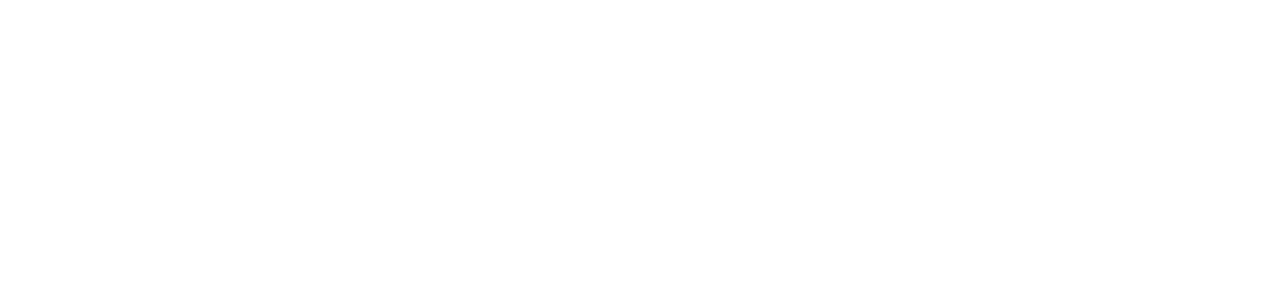
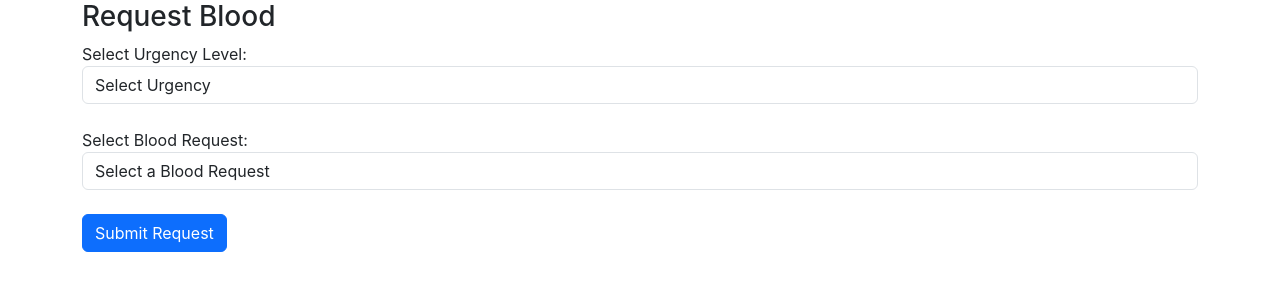
Before and after one commit to sona306/BloodDonation_FE, a React (Create React App) app: page /inventoryconsumer in a window 1280 px wide. Before the commit this address had no page. Shown: the top 300 px of the page. Built offline with nearby package versions, Linux system fonts and the light colour scheme.

Commit message:
admin inven req comp

```diff
--- a/src/App.js
+++ b/src/App.js
@@ -19,6 +19,8 @@ import Consumer from './components/Consumer';
 import SearchDonar from './components/SearchDonar';
 import RequestBlood from './components/RequestBlood';
 import ApproveBloodReq from './components/ApproveBloodReq';
+import InventoryDonar from './components/InventoryDonar';
+import InventoryConsumer from './components/InventoryConsumer';
 
 
 function App() {
@@ -45,6 +47,8 @@ function App() {
         <Route path='/requestblood' element={<RequestBlood/>}/>
         <Route path='/approvebloodreq' element={<ApproveBloodReq/>}/>
 
+        <Route path='/inventorydonar' element={<InventoryDonar/>}/>
+        <Route path='/inventoryconsumer' element={<InventoryConsumer/>}/>
       </Routes>
     </BrowserRouter>
   );
--- a/src/components/Admin.jsx
+++ b/src/components/Admin.jsx
@@ -19,7 +19,8 @@ const Admin = () => {
                     Easily manage all donor requests and approvals in this section. Ensure efficient processing and track the status of each request.
                   </p>
                   <a href="/approvedonationreq" class="btn btn-primary">Pending Donar Request</a><br></br><br></br>
-                  <a href="/viewdonationreq" class="btn btn-primary">View Status</a>
+                  <a href="/viewdonationreq" class="btn btn-primary">View Status</a><br></br><br></br>
+                  <a href="/inventorydonar" class="btn btn-primary">Manage Inventory</a>
                 </div>
               </div><br></br>
 
@@ -31,7 +32,7 @@ const Admin = () => {
                     Easily manage all consumer requests and approvals in this section
                   </p>
                   <a href="/approvebloodreq" class="btn btn-primary">New Blood Request</a><br></br><br></br>
-
+                  <a href="/inventoryconsumer" class="btn btn-primary">Manage Inventory</a><br></br><br></br>
                 </div>
               </div>
 
--- a/src/components/ApproveBloodReq.jsx
+++ b/src/components/ApproveBloodReq.jsx
@@ -79,7 +79,7 @@ const ApproveBloodReq = () => {
                         {requests.map((request, index) => (
                             <li key={index} className="list-group-item">
                                 <strong>Full Name:</strong> {request.fullname}<br />
-                                <strong>Blood Type:</strong> {request.bloodtype}<br />
+                                <strong>Blood Type:</strong> {request.BloodGroup}<br />
                                 <strong>Requested Date:</strong> {new Date(request.requestedDate).toLocaleDateString()}<br />
                                 <strong>Location:</strong> {request.location}<br />
                                 <strong>Amount Required:</strong> {request.Amount} units<br />
--- a/src/components/ConsumerSignup.jsx
+++ b/src/components/ConsumerSignup.jsx
@@ -10,7 +10,7 @@ const ConsumerSignup = () => {
             "fullname":'',
             "dateofbirth":'',
             "gender":'',
-            "bloodtype":'',
+            "BloodGroup":'',
             "phonenumber":'',
             "email":'',
             "homeaddress":'',
@@ -59,7 +59,7 @@ const ConsumerSignup = () => {
 
                             <div className="col col-12 col-sm-6 col-md-6 col-lg-6 col-xl-6 col-xxl-6">
                                 <label htmlFor="" className="form-label">Blood Type</label>
-                                <select name="bloodtype" id="" className="form-control" value={signup.bloodtype} onChange={inputHandler}>
+                                <select name="BloodGroup" id="" className="form-control" value={signup.BloodGroup} onChange={inputHandler}>
                                     <option value="select">------------Select--------------</option>
                                     <option value="A+">A+</option>
                                     <option value="A-">A-</option>
--- a/src/components/DonarSignup.jsx
+++ b/src/components/DonarSignup.jsx
@@ -10,7 +10,7 @@ const DonarSignup = () => {
             "fullname":'',
             "dateofbirth":'',
             "gender":'',
-            "bloodtype":'',
+            "BloodGroup":'',
             "phonenumber":'',
             "email":'',
             "homeaddress":'',
@@ -58,7 +58,7 @@ const DonarSignup = () => {
                             </div>
                             <div className="col col-12 col-sm-6 col-md-6 col-lg-6 col-xl-6 col-xxl-6">
                                 <label htmlFor="" className="form-label">Blood Type</label>
-                                <select name="bloodtype" id="" className="form-control" value={signup.bloodtype} onChange={inputHandler}>
+                                <select name="BloodGroup" id="" className="form-control" value={signup.BloodGroup} onChange={inputHandler}>
                                     <option value="select">------------Select--------------</option>
                                     <option value="A+">A+</option>
                                     <option value="A-">A-</option>
--- /dev/null
+++ b/src/components/InventoryConsumer.jsx
@@ -0,0 +1,114 @@
+import axios from 'axios';
+import React, { useEffect, useState } from 'react'
+
+const InventoryConsumer = () => {
+    const [requests, setRequests] = useState([]); // State for blood requests
+    const [selectedRequest, setSelectedRequest] = useState(null); // State for selected request
+    const [responseMessage, setResponseMessage] = useState(''); // State for response message
+    const [urgency, setUrgency] = useState(''); // State for urgency level
+
+    // Fetch approved blood requests from the backend based on urgency
+    useEffect(() => {
+        const fetchBloodRequests = async () => {
+            if (!urgency) return; // Don't fetch if urgency is not set
+
+            try {
+                const response = await axios.post('http://localhost:8080/admin/bloodRequestsByUrgency', {
+                    urgency // Pass urgency level to the backend
+                }, {
+                    headers: {
+                        "token": sessionStorage.getItem("token"),
+                        "Content-Type": "application/json"
+                    }
+                });
+                setRequests(response.data.requests); // Assuming backend returns an array of approved requests
+            } catch (error) {
+                console.error("Error fetching blood requests:", error);
+                setResponseMessage("Failed to fetch blood requests.");
+            }
+        };
+
+        fetchBloodRequests();
+    }, [urgency]); // Dependency on urgency
+
+    // Handle form submission
+    const handleSubmit = async (e) => {
+        e.preventDefault();
+        if (!selectedRequest) {
+            setResponseMessage("Please select a valid request.");
+            return;
+        }
+
+        const { BloodGroup, Amount } = selectedRequest; // Extract values from selected request
+
+        // Ensure we log what is being submitted
+        console.log("Submitting data:", {
+            BloodGroup,
+            Amount,
+            urgency
+        });
+
+        try {
+            const response = await axios.post("http://localhost:8080/admin/bloodinventoryconsumer", {
+                BloodGroup, // Pass the correct blood group
+                Amount, // Pass the correct amount
+                urgency // Pass the urgency level from state
+            });
+            // Update the response message on successful request
+            setResponseMessage(response.data.message);
+        } catch (error) {
+            // Handle errors and set the response message
+            console.error("Error submitting request:", error);
+            setResponseMessage(error.response?.data?.error || "An error occurred. Please try again.");
+        }
+    };
+
+    return (
+        <div className="container">
+            <h3>Request Blood</h3>
+
+            <div className="form-group">
+                <label>Select Urgency Level:</label>
+                <select className="form-control" value={urgency} onChange={(e) => setUrgency(e.target.value)}>
+                    <option value="">Select Urgency</option>
+                    <option value="Normal">Normal</option>
+                    <option value="Urgent">Urgent</option>
+                    <option value="Critical">Critical</option>
+                </select>
+            </div>
+            <br />
+
+            <form onSubmit={handleSubmit}>
+                <div className="form-group">
+                    <label>Select Blood Request:</label>
+                    <select
+                        className="form-control"
+                        value={selectedRequest ? selectedRequest._id : ''}
+                        onChange={(e) => {
+                            const requestId = e.target.value;
+                            const request = requests.find(req => req._id === requestId);
+                            setSelectedRequest(request || null); // Set the selected request
+                        }}
+                        required
+                    >
+                        <option value="">Select a Blood Request</option>
+                        {requests.map((request) => (
+                            <option key={request._id} value={request._id}>
+                                {request.fullname} - {request.BloodGroup} - {request.Amount} units - ({request.location})
+                            </option>
+                        ))}
+                    </select>
+                </div>
+                <br />
+                <button type="submit" className="btn btn-primary">
+                    Submit Request
+                </button>
+            </form>
+            {responseMessage && (
+                <div className="alert alert-info mt-3">{responseMessage}</div>
+            )}
+        </div>
+    );
+};
+
+export default InventoryConsumer
--- /dev/null
+++ b/src/components/InventoryDonar.jsx
@@ -0,0 +1,103 @@
+import axios from 'axios';
+import React, { useEffect, useState } from 'react'
+
+const InventoryDonar = () => {
+    const [requests, setRequests] = useState([]);
+    const [selectedRequestId, setSelectedRequestId] = useState("");
+    const [amount, setAmount] = useState(1); // State for amount
+    const [responseMessage, setResponseMessage] = useState("");
+    const [totalInventory, setTotalInventory] = useState(null); // State to hold total inventory
+
+    // Fetch approved donation requests from the backend
+    useEffect(() => {
+        const fetchApprovedRequests = async () => {
+            try {
+                const response = await axios.post("http://localhost:8080/admin/getApprovedRequests", {}, {
+                    headers: {
+                        "token": sessionStorage.getItem("token"),
+                        "Content-Type": "application/json"
+                    }
+                });
+                setRequests(response.data.requests); // Assume backend returns an array of approved requests
+            } catch (error) {
+                console.error("Error fetching approved requests:", error);
+            }
+        };
+
+        fetchApprovedRequests();
+    }, []);
+
+    const handleUpdate = async (e) => {
+        e.preventDefault();
+        try {
+            const response = await axios.post(
+                "http://localhost:8080/admin/updateInventoryFromApprovedRequests",
+                {
+                    requestId: selectedRequestId, // ID of the selected request
+                    Amount: amount // Use the amount from the input
+                },
+                {
+                    headers: {
+                        "token": sessionStorage.getItem("token"),
+                        "Content-Type": "application/json"
+                    }
+                }
+            );
+
+            // Update the response message and total inventory
+            setResponseMessage(response.data.message);
+            setTotalInventory(response.data.totalQuantity); // Set the total inventory from response
+        } catch (error) {
+            console.error("Error updating inventory:", error);
+            setResponseMessage(error.response?.data?.message || "An error occurred.");
+        }
+    };
+
+    return (
+        <div className="container">
+            <h3>Update Blood Inventory</h3>
+            <form onSubmit={handleUpdate}>
+                <div className="form-group">
+                    <label>Select Approved Request:</label>
+                    <select
+                        className="form-control"
+                        value={selectedRequestId}
+                        onChange={(e) => setSelectedRequestId(e.target.value)}
+                        required
+                    >
+                        <option value="">Select Request ID</option>
+                        {requests.map((request) => (
+                            <option key={request._id} value={request._id}>
+                                {request._id} - {request.fullname} ({request.BloodGroup}) - {request.Amount} units ({request.location})
+                            </option>
+                        ))}
+                    </select>
+                </div><br />
+                <div className="form-group">
+                    <label>Amount to Add:</label>
+                    <input
+                        type="number"
+                        className="form-control"
+                        value={amount}
+                        onChange={(e) => setAmount(Number(e.target.value))}
+                        min="1" // Ensure a positive number
+                        required
+                    />
+                </div><br />
+                <button type="submit" className="btn btn-primary">
+                    Update Inventory
+                </button>
+            </form>
+            {responseMessage && (
+                <div className="alert alert-info mt-3">{responseMessage}</div>
+            )}
+            {totalInventory !== null && (
+                <div className="alert alert-success mt-3">
+                    Total Inventory for {requests.find(request => request._id === selectedRequestId)?.BloodGroup}: {totalInventory} units
+                </div>
+            )}
+        </div>
+    );
+};
+
+export default InventoryDonar
--- a/src/components/SearchDonar.jsx
+++ b/src/components/SearchDonar.jsx
@@ -1,7 +1,7 @@
 import React, { useState } from 'react';
 
 const SearchDonar = () => {
-    const [bloodType, setBloodType] = useState(''); // State to store blood type input
+    const [BloodGroup, setBloodGroup] = useState(''); // State to store blood type input
     const [donors, setDonors] = useState([]); // State to store fetched donors
     const [error, setError] = useState(''); // State to store error messages
 
@@ -18,7 +18,7 @@ const SearchDonar = () => {
                 headers: {
                     'Content-Type': 'application/json',
                 },
-                body: JSON.stringify({ bloodtype: bloodType }),
+                body: JSON.stringify({ BloodGroup: BloodGroup }),
             });
 
             // Check if the response is OK
@@ -47,15 +47,15 @@ const SearchDonar = () => {
             <h3 className="text-center">Search for Donors</h3>
             <form onSubmit={handleSubmit} className="mb-3">
                 <div className="mb-3">
-                    <label htmlFor="bloodType" className="form-label">Blood Type</label>
+                    <label htmlFor="BloodGroup" className="form-label">Blood Group</label>
                     <select
                         className="form-control"
-                        id="bloodType"
-                        value={bloodType}
-                        onChange={(e) => setBloodType(e.target.value)}
+                        id="BloodGroup"
+                        value={BloodGroup}
+                        onChange={(e) => setBloodGroup(e.target.value)}
                         required
                     >
-                        <option value="">Select blood type</option>
+                        <option value="">Select Blood Group</option>
                         <option value="A+">A+</option>
                         <option value="A-">A-</option>
                         <option value="B+">B+</option>
@@ -78,7 +78,7 @@ const SearchDonar = () => {
                         {donors.map((donor, index) => (
                             <li key={index} className="list-group-item">
                                 <strong>Name:</strong> {donor.fullname}<br />
-                                <strong>Blood Type:</strong> {donor.bloodtype}<br />
+                                <strong>Blood Group:</strong> {donor.BloodGroup}<br />
                                 <strong>Email:</strong> {donor.email}<br />
                                 <strong>Phone Number:</strong> {donor.phonenumber}<br />
                                 <strong>Last Donation Date:</strong> {donor.lastdonationdate}<br />
```
Also changed, not shown: src/components/RequestBlood.jsx (+6 -6 lines).
